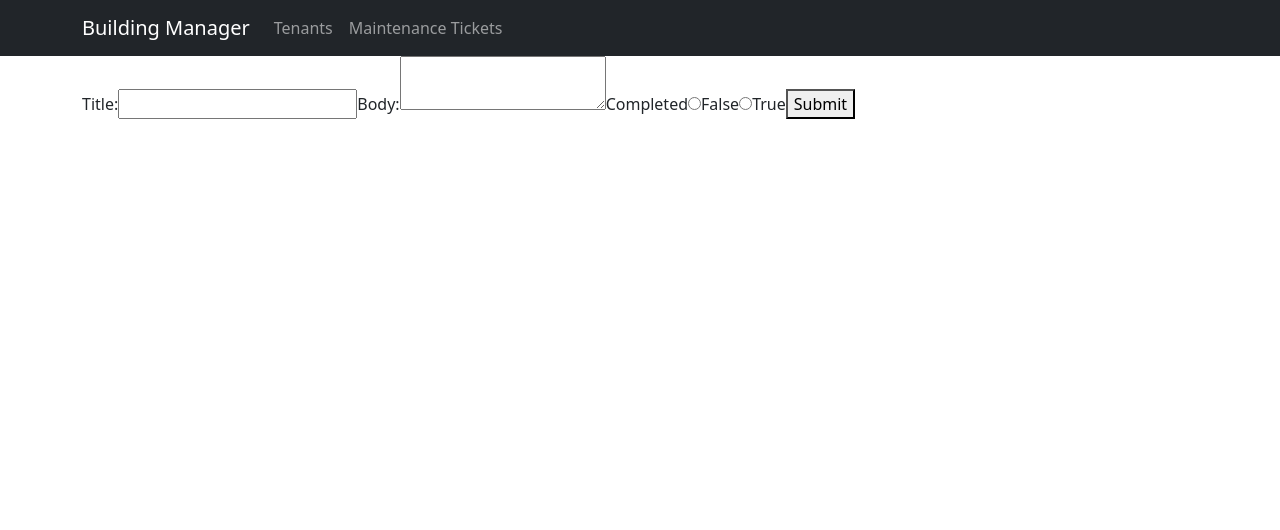
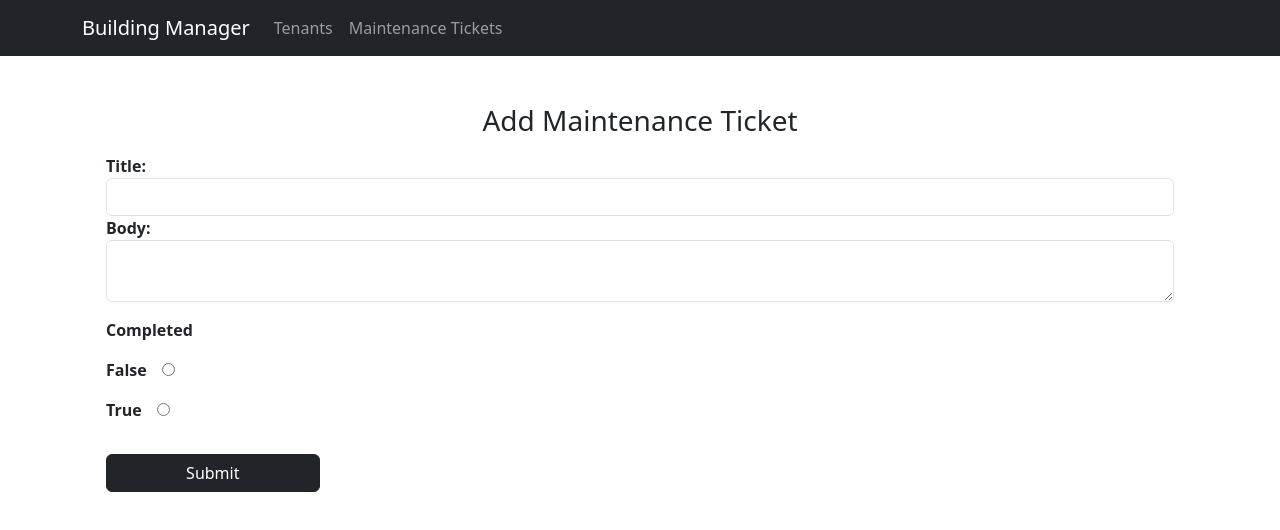
Before and after one commit to vinnyWebDev/react-client, a React (Create React App) app: page /ticketform in a window 1280 px wide. Shown: the top 530 px of the page. Built offline with nearby package versions, Linux system fonts and the light colour scheme.

Commit message:
page refersh on form submision

```diff
--- a/src/App.css
+++ b/src/App.css
@@ -7,3 +7,16 @@
 .cardSubHeading{
     font-weight: bold;
 }
+
+.formContainer{
+    display: flex;
+    flex-direction: column;
+}
+
+.formBtn{
+    max-width: 20%;
+}
+
+.radio{
+    margin-left: 15px;
+}
--- a/src/components/TenantForm.js
+++ b/src/components/TenantForm.js
@@ -40,39 +40,43 @@ function TenantForm() {
         )
         let data = response.data;
         console.log(response.data);
+        window.location.reload();
     }
 
     //form for taking input when creating a new tenant
     return (
-        <div>
-            <form onSubmit={handleSubmit}>
-                <label>
+        <div className="container mt-5">
+            <h3 className="text-center">Add Tenant</h3>
+            <div className="container mt-3">
+            <form className="formContainer" onSubmit={handleSubmit}>
+                <label className="cardSubHeading mb-3">
                     First Name:
-                    <input name="first name" value={firstName} type="Text" onChange={handleFirstName} required />
+                    <input className="form-control" name="first name" value={firstName} type="Text" onChange={handleFirstName} required />
                 </label>
 
-                <label>
+                <label className="cardSubHeading mb-3">
                     Last Name:
-                    <input name="second name" value={lastName} type="Text" onChange={handleLastName} required />
+                    <input className="form-control" name="second name" value={lastName} type="Text" onChange={handleLastName} required />
                 </label>
 
-                <label>
+                <label className="cardSubHeading mb-3">
                     Apartment:
-                    <input name="apartment" value={apartment} type="Text" onChange={handleApartment} required />
+                    <input className="form-control" name="apartment" value={apartment} type="Text" onChange={handleApartment} required />
                 </label>
 
-                <label>
+                <label className="cardSubHeading mb-3">
                     Phone:
-                    <input name="phone" value={phone} type="Text" onChange={handlePhone} minlength="10" maxlength="10"  required />
+                    <input className="form-control" name="phone" value={phone} type="Text" onChange={handlePhone} minlength="10" maxlength="10"  required />
                 </label>
 
-                <label>
+                <label className="cardSubHeading mb-3">
                     Email:
-                    <input name="email" value={email} type="email" onChange={handleEmail} required />
+                    <input className="form-control" name="email" value={email} type="email" onChange={handleEmail} required />
                 </label>
 
-                <button type="submit">Submit</button>
+                <button className="formBtn btn btn-dark mt-3 mb-5" type="submit">Submit</button>
             </form>
+            </div>
         </div>
     )
 }
--- a/src/components/TenantList.js
+++ b/src/components/TenantList.js
@@ -1,6 +1,7 @@
 import { useState, useEffect } from "react";
 import axios from "axios";
 import Tenant from "./Tenant"
+import TenantForm from "./TenantForm";
 
 function TenantList() {
     const [tenantList, setTenantList] = useState([]);
@@ -30,6 +31,7 @@ function TenantList() {
 
 
             }
+            <TenantForm/>
         </div>
     )
 }
--- a/src/components/TicketForm.js
+++ b/src/components/TicketForm.js
@@ -31,40 +31,39 @@ function TicketForm() {
         )
         let data = response.data;
         console.log(response.data);
+        window.location.reload();
     }
 
     return (
-        <div>
-            <form onSubmit={handleSubmit}>
-                <label>
-                    Title:
-                    <input name="title" value={title} type="text" onChange={handleTitle}></input>
-                </label>
-                <label>
-                    Body:
-                    <textarea name="title" value={body} type="text" onChange={handleBody}></textarea>
-                </label>
+        <div className="container mt-5">
+            <h3 className="text-center">Add Maintenance Ticket</h3>
 
-                <label>Completed</label>
-                <input
-                    type="radio"
-                    name="topping"
-                    value={true}
-                    onChange={handleCompleted}
-                />
-                <label htmlFor="regular">False</label>
+            <div className="container mt-3">
+                <form className="formContainer" onSubmit={handleSubmit}>
+                    <label className="cardSubHeading ">
+                        Title:
+                        <input name="title" value={title} type="text" onChange={handleTitle} className="form-control"></input>
+                    </label>
+                    <label className="cardSubHeading mb-3">
+                        Body:
+                        <textarea name="title" value={body} type="text" onChange={handleBody} className="form-control"></textarea>
+                    </label>
 
-                <input
-                    type="radio"
-                    name="topping"
-                    value={false}
-                    onChange={handleCompleted}
-                />
-                <label htmlFor="regular">True</label>
+                    <label className="cardSubHeading mb-3">Completed</label>
 
-                <button type="submit">Submit</button>
-            </form>
+                    <label className="cardSubHeading mb-3" htmlFor="regular">
+                        False
+                        <input className="radio" type="radio" name="topping" value={false} onChange={handleCompleted} />
+                    </label>
 
+                    <label className="cardSubHeading mb-3" htmlFor="regular">
+                        True
+                        <input className="radio" type="radio" name="topping" value={true} onChange={handleCompleted} />
+                    </label>
+
+                    <button className="formBtn btn btn-dark mt-3 mb-5" type="submit">Submit</button>
+                </form>
+            </div>
         </div>
     )
 
--- a/src/components/TicketList.js
+++ b/src/components/TicketList.js
@@ -1,6 +1,7 @@
 import { useState, useEffect } from "react";
 import axios from "axios";
 import Ticket from "./Ticket"
+import TicketForm from "./TicketForm";
 
 function TicketList() {
     const [ticketList, setTicketList] = useState([]);
@@ -30,6 +31,7 @@ function TicketList() {
 
 
             }
+            <TicketForm></TicketForm>
         </div>
     )
 }
```
